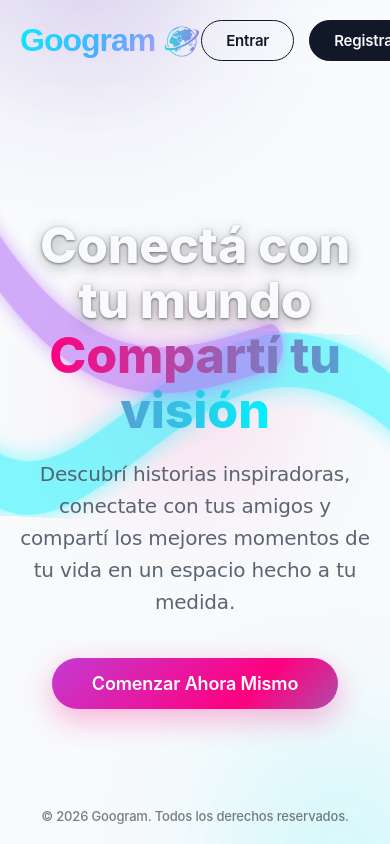
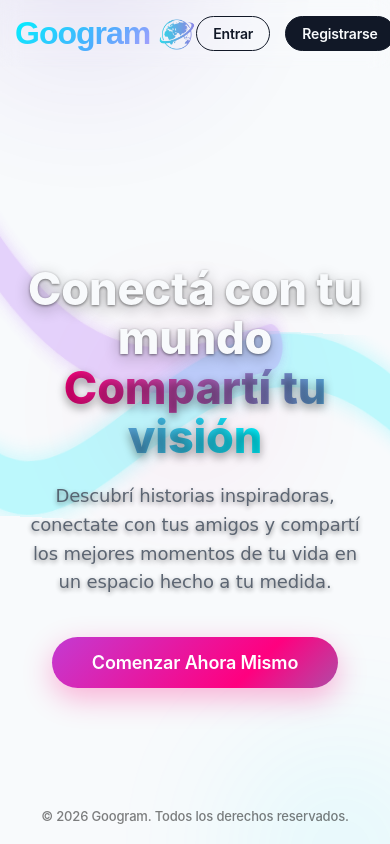
Before and after one commit to gonzalochianea/googram, a React (Vite) app: page / in a window 390 px wide. Built offline with nearby package versions, Linux system fonts and the light colour scheme; no server answers.

Commit message:
Arreglos responsivos para celulares en mensajes y fondo

```diff
--- a/src/components/pages/Messages.jsx
+++ b/src/components/pages/Messages.jsx
@@ -3,7 +3,7 @@ import { useAuth } from "../../context/AuthContext";
 import { db } from "../../firebase";
 import { collection, query, onSnapshot, doc } from "firebase/firestore";
 import { useMessages } from "../../hooks/useMessages";
-import { Send, MessageSquare, Trash2, Edit2, Check, CheckCheck, X, AlertTriangle } from "lucide-react";
+import { Send, MessageSquare, Trash2, Edit2, Check, CheckCheck, X, AlertTriangle, ArrowLeft } from "lucide-react";
 import { Link, useLocation, useNavigate } from "react-router-dom";
 import "../../styles/Messages.css";
 
@@ -168,7 +168,7 @@ function Messages() {
 
   return (
     <div className="messages-container fade-in">
-      <div className="contacts-sidebar">
+      <div className={`contacts-sidebar ${selectedContact ? 'hide-on-mobile' : ''}`}>
         <div className="contacts-header" style={{ display: "flex", flexDirection: "column", gap: "10px", paddingBottom: "15px", height: "auto" }}>
             <span style={{ fontWeight: "800", fontSize: "18px" }}>Mensajes Directos</span>
             <div style={{ position: "relative" }}>
@@ -242,7 +242,15 @@ function Messages() {
 
       {selectedContact ? (
         <div className="chat-area">
-          <div className="chat-header" style={{ display: "flex", justifyContent: "space-between" }}>
+          <div className="chat-header" style={{ display: "flex", justifyContent: "space-between", alignItems: "center" }}>
+            <div style={{ display: "flex", alignItems: "center", gap: "10px" }}>
+                <button
+                  className="mobile-back-btn"
+                  onClick={() => setSelectedContact(null)}
+                  style={{ background: "none", border: "none", color: "var(--text-primary)", cursor: "pointer", padding: "0", display: "flex", alignItems: "center" }}
+                >
+                    <ArrowLeft size={24} />
+                </button>
             {selectedContact.isDeleted ? (
                 <div style={{ display: "flex", alignItems: "center", gap: "10px", color: "var(--text-secondary)", cursor: "not-allowed" }}>
                     <div className="contact-avatar" style={{ width: "35px", height: "35px", fontSize: "14px", background: "var(--bg-surface)" }}>
@@ -264,6 +272,7 @@ function Messages() {
                     </strong>
                 </Link>
             )}
+            </div>
 
             {/* BOTÓN VACIAR CHAT */}
             <button onClick={handleClearChat} style={{ display: "flex", alignItems: "center", gap: "5px", background: "transparent", border: "1px solid var(--danger-color)", color: "var(--danger-color)", padding: "5px 10px", borderRadius: "5px", cursor: "pointer", fontSize: "12px" }}>
@@ -364,7 +373,7 @@ function Messages() {
           </div>
         </div>
       ) : (
-        <div className="no-chat-selected">
+        <div className="no-chat-selected hide-on-mobile">
           <MessageSquare size={60} strokeWidth={1} />
           <h2>Tus Mensajes</h2>
           <p>Selecciona un contacto a la izquierda para enviar o modificar mensajes privados.</p>
--- a/src/styles/Landing.css
+++ b/src/styles/Landing.css
@@ -165,9 +165,19 @@
 
 @media (max-width: 768px) {
     .hero-title {
-        font-size: 50px;
+        font-size: 45px;
+        margin-top: 40px; /* Bajar un poco para no chocar con navbar */
+        text-shadow: 0 4px 10px rgba(0, 0, 0, 0.4); /* Sombra fuerte para legibilidad */
+    }
+    .hero-subtitle {
+        text-shadow: 0 2px 5px rgba(0, 0, 0, 0.5); /* Sombra para legibilidad */
+        font-size: 18px;
     }
     .landing-navbar {
-        padding: 20px;
+        padding: 15px;
+    }
+    .btn-glass {
+        padding: 8px 16px; /* Botones más chicos */
+        font-size: 14px;
     }
 }
--- a/src/styles/LiquidBackground.css
+++ b/src/styles/LiquidBackground.css
@@ -78,3 +78,14 @@
     50% { transform: translateY(30px) scaleY(1.1) rotate(2deg); }
     100% { transform: translateY(-30px) scaleY(0.9) rotate(-2deg); }
 }
+
+/* AJUSTES MÓVILES PARA EL FONDO LÍQUIDO */
+@media (max-width: 768px) {
+    .bg-orb {
+        opacity: 0.3; /* Menos invasivo en celular */
+    }
+
+    .neon-path {
+        opacity: 0.3; /* Menos invasivo en celular */
+    }
+}
--- a/src/styles/Messages.css
+++ b/src/styles/Messages.css
@@ -190,3 +190,37 @@
     color: var(--text-secondary);
     gap: 15px;
   }
+
+  /* El botón de volver está oculto en PC */
+  .mobile-back-btn {
+    display: none !important;
+  }
+
+/* ==========================================================================
+   AJUSTES RESPONSIVE (MÓVILES)
+   ========================================================================== */
+@media (max-width: 768px) {
+  .messages-container {
+    height: 80vh;
+    border-radius: 12px;
+  }
+
+  .contacts-sidebar {
+    width: 100%;
+    border-right: none;
+  }
+
+  .chat-area {
+    width: 100%;
+  }
+
+  /* Ocultar elementos según la vista en móvil */
+  .hide-on-mobile {
+    display: none !important;
+  }
+
+  /* Mostrar botón de volver solo en móvil */
+  .mobile-back-btn {
+    display: flex !important;
+  }
+}
```
